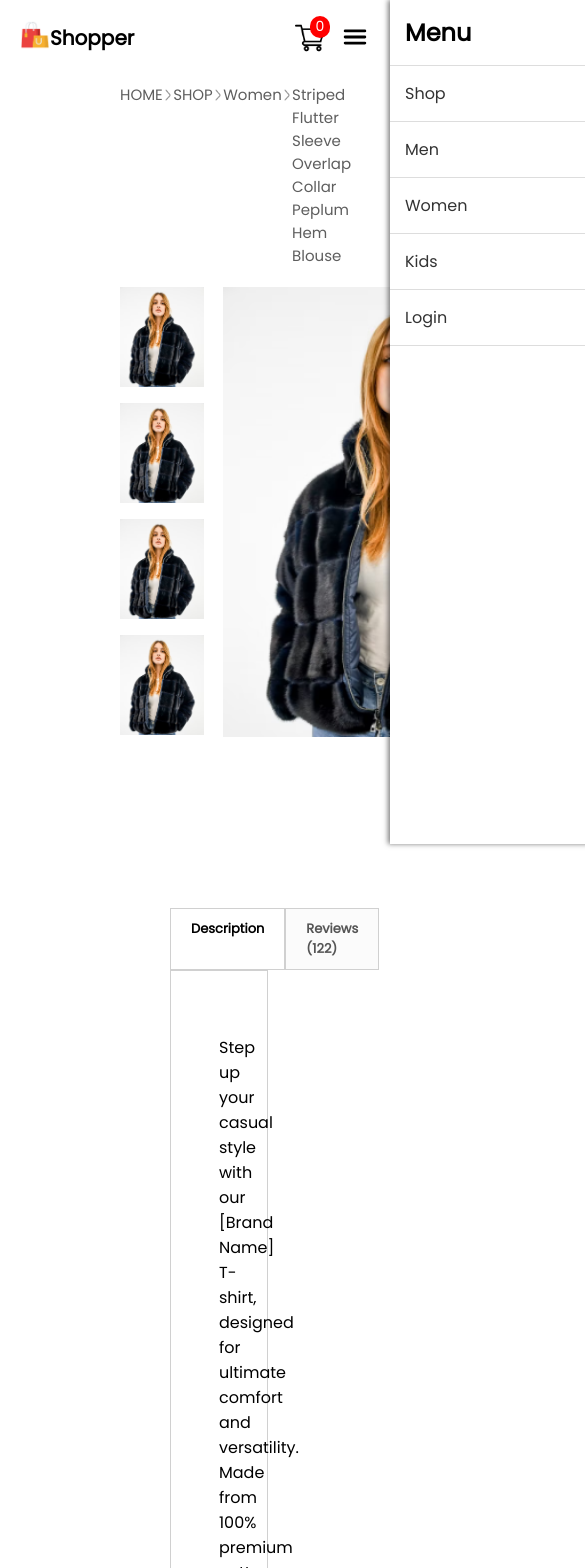
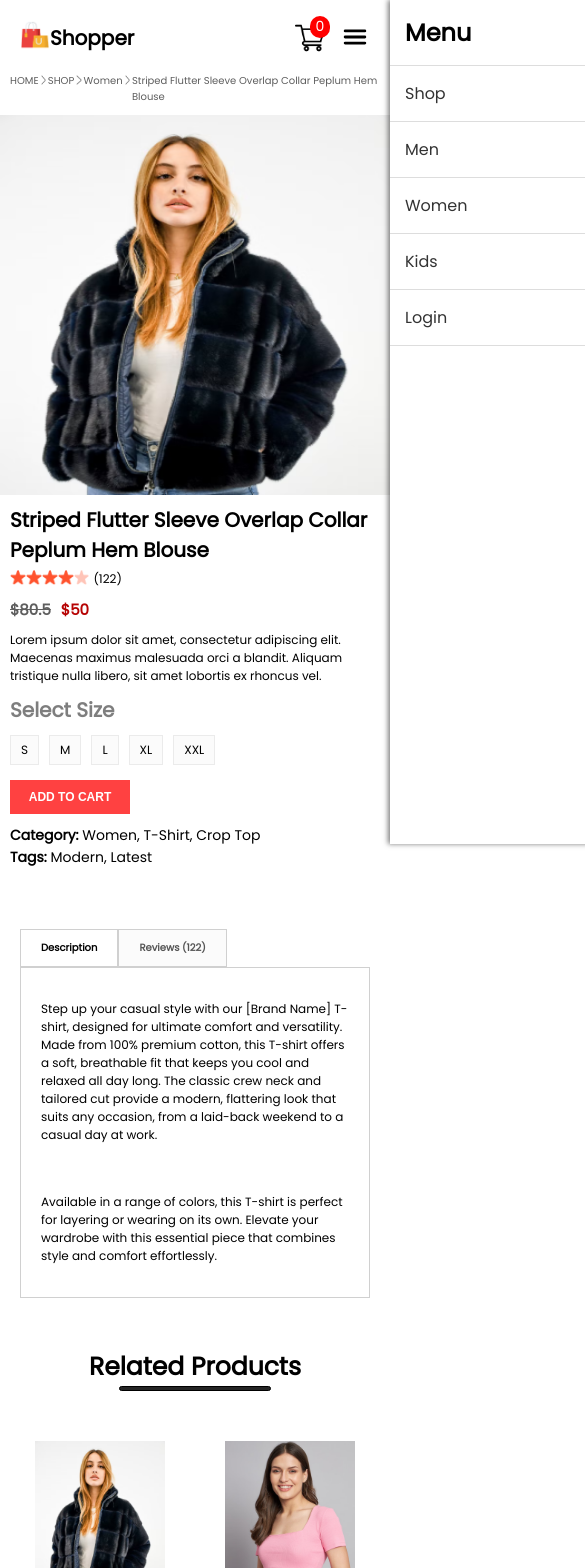
Before and after one commit to muazkhalid936/E-Commerce-Frontend, a React (Create React App) app: page /Product/1 in a window 390 px wide. Shown: the top 1568 px of the page, 585 px wide, since content can reach past the window. Built offline with nearby package versions, Linux system fonts and the light colour scheme.

Commit message:
product display done

```diff
--- a/src/components/Breadcrums/Breadcrum.css
+++ b/src/components/Breadcrums/Breadcrum.css
@@ -12,18 +12,23 @@
   margin-top: 6px;
 }
 
-@media (max-width:1280px){
-  .breadcrum{
+@media (max-width: 1280px) {
+  .breadcrum {
     margin: 10px 120px;
   }
 }
 
-@media (max-width:320px){
-  .breadcrum{
+@media (max-width: 890px) {
+.breadcrum{
+  margin: 10px 40px;
+}
+}
+@media (max-width: 450px) {
+  .breadcrum {
     margin: 0px 10px;
     font-size: 10px;
   }
-  .breadcrum img{
+  .breadcrum img {
     margin-top: 2px;
     height: 10px;
   }
--- a/src/components/DescriptionBox/DescriptionBox.css
+++ b/src/components/DescriptionBox/DescriptionBox.css
@@ -15,25 +15,28 @@
   color: #555;
 }
 
-.desc-desc{
-    display: flex;
-    flex-direction: column;
-    gap: 25px;
-    border: 1px solid #d0d0d0;
-    padding: 48px;
-
+.desc-desc {
+  display: flex;
+  flex-direction: column;
+  gap: 25px;
+  border: 1px solid #d0d0d0;
+  padding: 48px;
 }
 
-@media(max-width:320px){
-
-  .desc-box{
+@media (max-width: 890px) {
+  .desc-box {
+    margin: 10px 20px;
+  }
+}
+@media (max-width: 450px) {
+  .desc-box {
     margin: 50px 20px;
   }
-  .desc-nav-box{
+  .desc-nav-box {
     font-size: 10px;
   }
-  .desc-desc{
+  .desc-desc {
     padding: 20px;
-    font-size: 15px;
+    font-size: 12px;
   }
 }
--- a/src/components/ProductDisplay/ProductDisplay.css
+++ b/src/components/ProductDisplay/ProductDisplay.css
@@ -116,11 +116,31 @@
   }
 }
 
-@media (max-width: 320px) {
+
+@media(max-width:890px){
+
   .productdisplay {
-    margin: 10px 10px;
+    margin:10px 20px ;
+    gap: 10px;
+  }
+  .display-img-list {
+    display: none;
+  }
+  .display-right{
+    margin: 0px;
+  }
+  .display-right h1{
+    font-size: 24px;
+  }
+  .display-main-img{
+    height: 500px;
+  }
+}
+
+@media (max-width: 450px) {
+  .productdisplay {
+    margin: 10px 0px;
     flex-direction: column;
-    gap: 0px;
   }
 
   .display-img {
@@ -134,14 +154,10 @@
     width: 100%;
   }
 
-  .display-img-list {
-    display: none;
-  }
+
 
   .display-main-img {
-    width: 100%;
-    height: 280px;
-    margin: 0px auto;
+    height: 380px;
   }
 
   .display-right {
@@ -150,7 +166,8 @@
 
   .display-right h1 {
     margin: 0px;
-    font-size: 18px;
+    font-size: 20px;
+    font-weight: 700;
     /* line-height: 20px; */
   }
   .display-right-star {
@@ -192,3 +209,24 @@
     margin: 10px 0px;
   }
 }
+@media (max-width: 320px) {
+  .productdisplay {
+    margin: 10px 20px;
+  }
+
+  .display-main-img {
+    width: 100%;
+    height: 280px;
+    margin: 0px auto;
+  }
+
+  .display-right {
+    margin: 0px 10px;
+  }
+
+  .display-right h1 {
+    margin: 0px;
+    font-size: 18px;
+    /* line-height: 20px; */
+  }
+}
--- a/src/components/RelatedProduct/RelatedProduct.css
+++ b/src/components/RelatedProduct/RelatedProduct.css
@@ -22,9 +22,19 @@
   gap: 30px;
 }
 
-@media(max-width:320px){
+@media(max-width:890px){
   .relatedproduct{
     /* margin-top: 0px; */
     margin: 0px 20px;
   }
+  .relatedproduct hr{
+    width: 150px;
+    margin: 0px auto;
+    border: 1px solid black;
+    height: 3px;
+  }
+  .relatedproduct h1{
+    font-size: 25px;
+    margin: 0px auto;
+  }
 }
```
